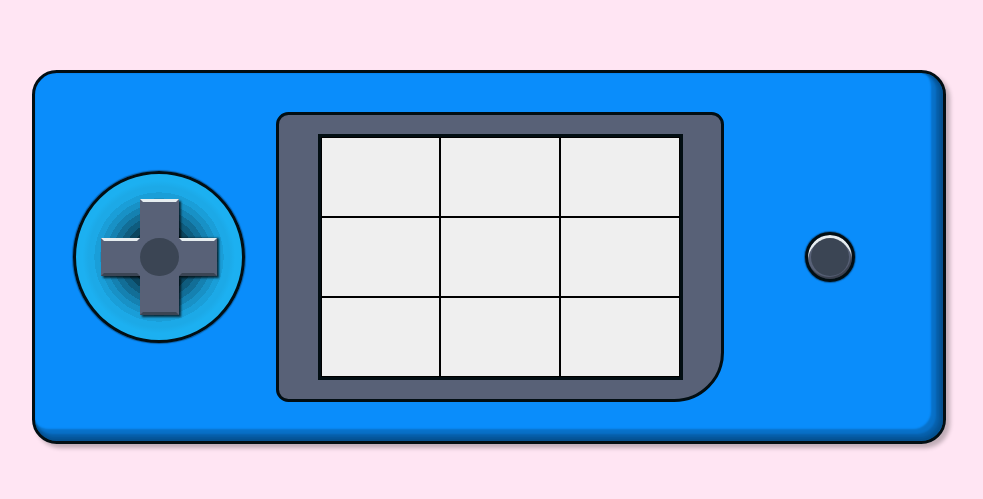
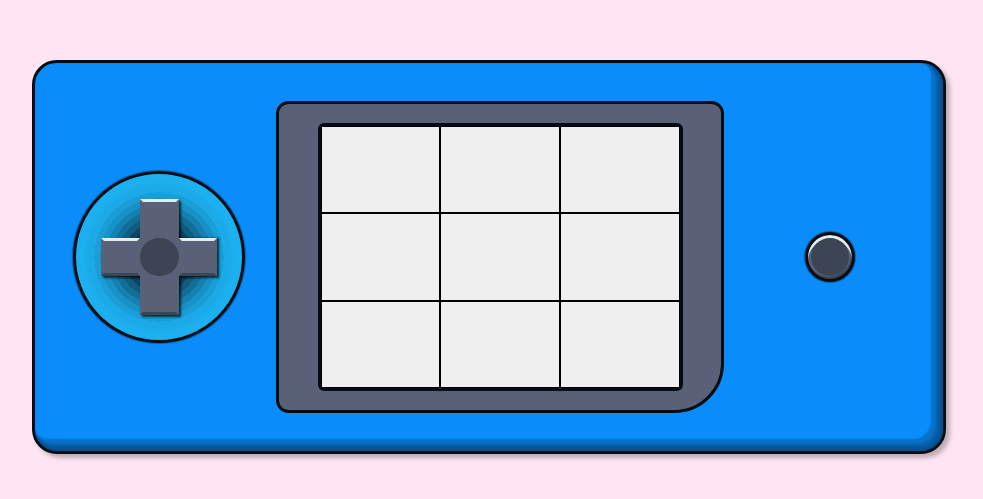
Before and after one commit to EGRrqq/tic-tac-toe, a website: page index.html in a window 1280 px wide. Shown: the part 143-642 px from the top of the page, without its empty margins (151-1134 px from the left). Drawn offline with Linux system fonts and the light colour scheme.

Commit message:
feat(css): more responsive screen btns
feat(css): make corners rounded around the screen

```diff
--- a/style.css
+++ b/style.css
@@ -7,7 +7,7 @@
 
   --main-font-size: calc(0.75rem + 1vw);
 
-  --btn-min-h: min(calc(3rem + 1vw), 10svh);
+  --btn-min-h: clamp(min(5svw, 5svh), 3rem + 1vw, max(10svw, 10svh));
   --d-pad-btn-size: calc(var(--content-padding) * 2 + 6px);
 
   --bg-color: #ffe5f3;
@@ -258,6 +258,7 @@ button[data-position="left"]:active {
   grid-template-rows: repeat(3, 1fr);
 
   border: 3px solid var(--blue-800);
+  border-radius: 0.25rem;
 }
 
 .submit-side {
```
